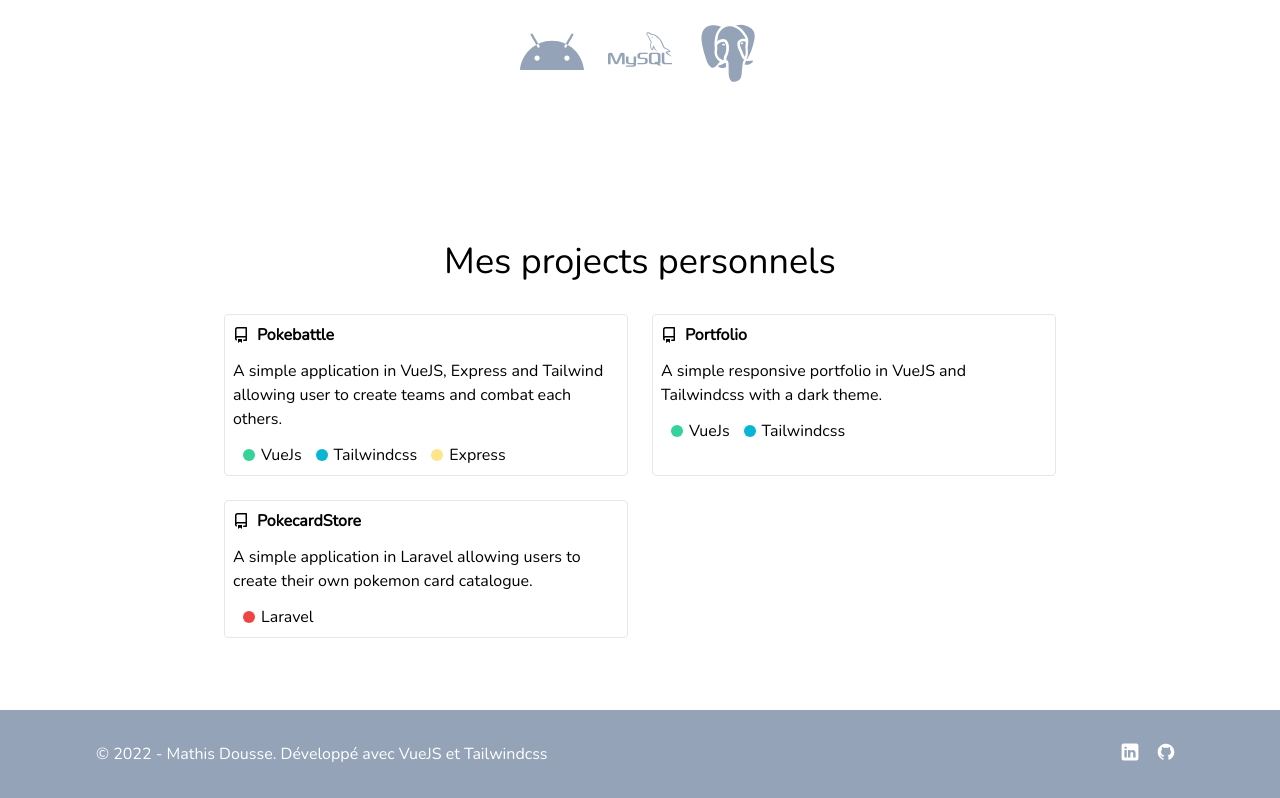
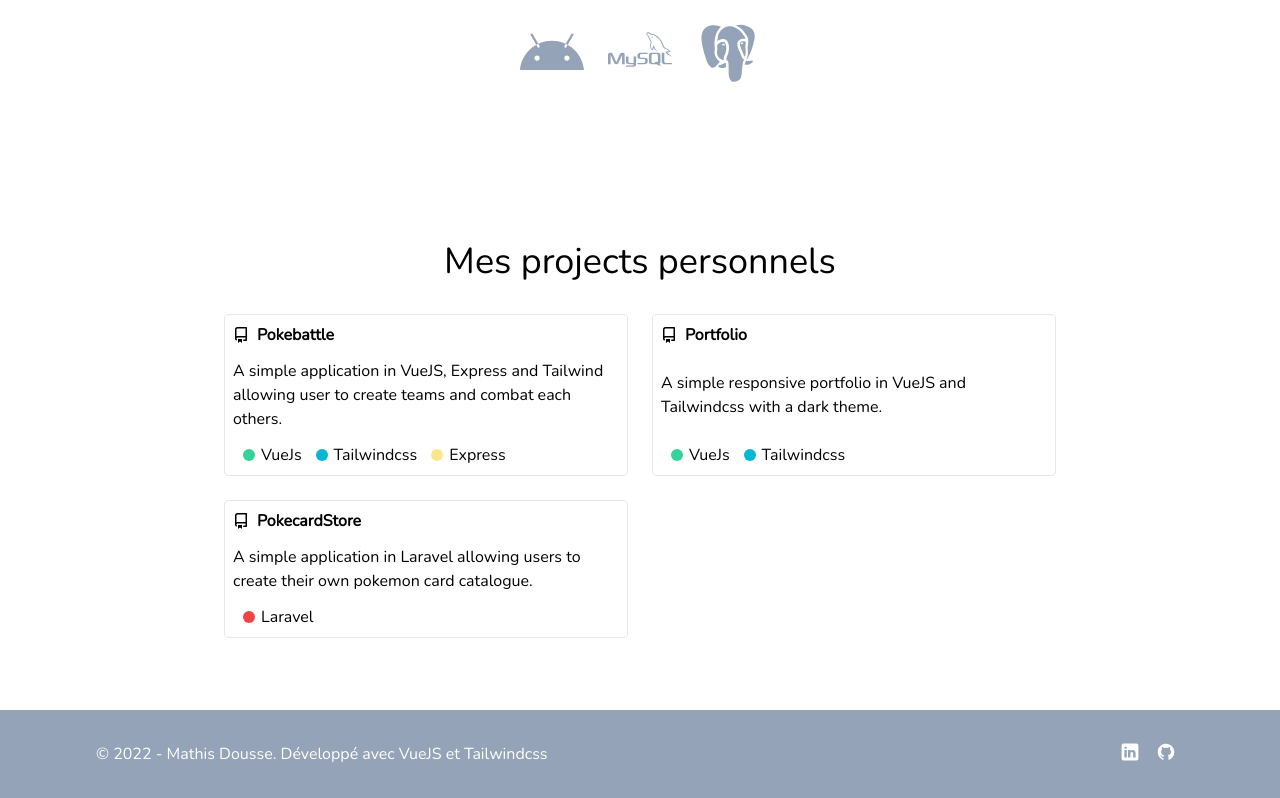
Before and after one commit to FeckNeck/portfolio, a Vue app: page / in a window 1280 px wide. Shown: the part 1447-2245 px from the top of the page. Built offline with nearby package versions, Linux system fonts and the light colour scheme.

Commit message:
fix: switch theme

```diff
--- a/src/components/CoverSheet.vue
+++ b/src/components/CoverSheet.vue
@@ -30,6 +30,8 @@
               sm:mb-0
               mb-10
               dark:bg-secondary-dark
+              dark:hover:bg-teal-400
+              dark:hover:text-white
             "
           >
             <svg
--- a/src/components/MyProjects.vue
+++ b/src/components/MyProjects.vue
@@ -13,6 +13,8 @@
       <div class="grid sm:grid-cols-2 gap-6 sm:px-0 px-4">
         <a
           class="
+            flex flex-col
+            justify-between
             border
             rounded
             p-2
--- a/src/components/ThemeSwitch.vue
+++ b/src/components/ThemeSwitch.vue
@@ -56,14 +56,17 @@ export default {
       if (this.theme === "light") {
         document.documentElement.classList.add("dark");
         this.theme = "dark";
+        localStorage.setItem("theme", "dark");
       } else {
         document.documentElement.classList.remove("dark");
         this.theme = "light";
+        localStorage.setItem("theme", "light");
       }
     },
   },
   mounted() {
     this.theme = localStorage.getItem("theme") || "light";
+    this.switchTheme();
   },
 };
 </script>
```
